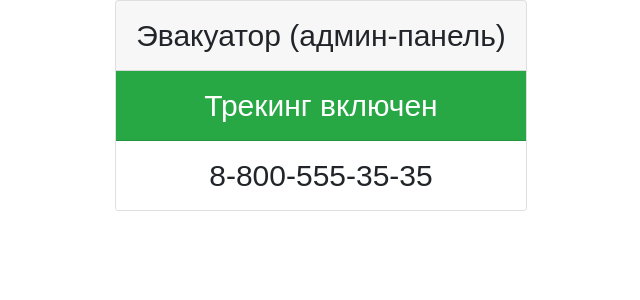
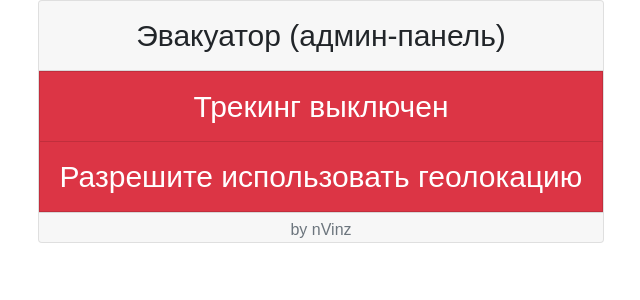
Before and after one commit to nVinz/tow-truck-react, a React (Create React App) app: page /admin in a window 1280 px wide. Shown: the top 300 px of the page, without its empty margins (319-959 px from the left). Built offline with nearby package versions, Linux system fonts and the light colour scheme; no server answers; a web font is replaced by a local one.

Commit message:
UI improvements

```diff
--- a/src/admin/Admin.js
+++ b/src/admin/Admin.js
@@ -40,11 +40,32 @@ class Admin extends React.Component {
 
             <ul className="list-group list-group-flush">
 
-              <li className="list-group-item text-white bg-success">
-                Трекинг включен
-              </li>
+              {navigator.geolocation ?
+                <div>
+                  <li className="list-group-item text-white bg-danger">
+                    Трекинг выключен
+                  </li>
+                  <li className="list-group-item text-white bg-danger">
+                    Разрешите использовать геолокацию
+                  </li>
+                </div>
+              :
+                <div>
+                  <li className="list-group-item text-white bg-success">
+                    Трекинг включен
+                  </li>
+                  <div className="d-flex justify-content-center">
+                    <div className="spinner-grow text-success m-1 p-1" role="status"><span className="sr-only">Tracking...</span></div>
+                  </div>
+                  <div className="d-flex justify-content-center">
+                    <button type="button" className="btn btn-secondary btn-lg btn-block mw-100" onClick={this.getCoords}>Обновить вручную</button>
+                  </div>
+                </div>
+              }
 
-              <li className="list-group-item">8-800-555-35-35</li>
+              <div className="card-footer text-muted" style={{'lineHeight': 0 + 'px'}}>
+                <font size="3">by <a className="text-muted" href="https://vk.com/shelepukhin">nVinz</a></font>
+              </div>
             </ul>
 
           </div>
--- a/src/data/cfg.json
+++ b/src/data/cfg.json
@@ -6,9 +6,9 @@
         "radius" : 3000,
         "fillOpacity" : 0.5,
         "color" : {
-            "fill" : "B2FF2C",
-            "fillAlpha" : "55",
-            "stroke" : "3CFF00",
+            "fill" : "62BC65",
+            "fillAlpha" : "35",
+            "stroke" : "62BC65",
             "strokeAlpha" : "99"
         }
     }
--- a/src/user/User.js
+++ b/src/user/User.js
@@ -37,11 +37,11 @@ class User extends React.Component {
       <div className="container d-flex mh-100 mw-100 justify-content-center">
         <div className="card h-100">
 
-          <div className="card-header">Эвакуатор</div>
+          <div className="card-header p-1">Эвакуатор</div>
 
           {this.state.latitude === 0 &&
-            <div class="d-flex justify-content-center">
-              <div class="spinner-grow text-secondary m-5 p-5" role="status"><span class="sr-only">Loading...</span></div>
+            <div className="d-flex justify-content-center">
+              <div className="spinner-grow text-secondary m-5 p-5" role="status"><span className="sr-only">Loading...</span></div>
             </div>
           }
 
@@ -51,11 +51,16 @@ class User extends React.Component {
                 <Map
                   defaultState={{ center: [this.state.latitude, this.state.longitude], zoom: cfg.map.zoom }}
                   width={ window.innerWidth }
-                  height={ window.innerHeight * 0.8 }
+                  height={ window.innerHeight * 0.85 }
                 >
                   <Placemark
+                      modules={['geoObject.addon.balloon']}
                       geometry={ [ this.state.latitude, this.state.longitude ] }
                       options={{ preset: 'islands#dotIcon', iconColor: 'green' }}
+                      properties={{
+                        iconCaption:
+                          'Сейчас находится здесь',
+                      }}
                   />
                   <Circle
                       options={{ fillColor: cfg.circle.color.fill + cfg.circle.color.fillAlpha,
@@ -67,16 +72,18 @@ class User extends React.Component {
                   <TrafficControl />
                   <ZoomControl />
                   <FullscreenControl />
-                  <GeolocationControl />
                 </Map>
               </YMaps>
             </div>
           }
 
-          <ul className="list-group list-group-flush">
-            <li className="list-group-item bg-light text-dark">8-800-555-35-35</li>
-          </ul>
+            <div className="card-body p-1">
+              0 (916) 000-00-00
+            </div>
 
+            <div className="card-footer text-muted" style={{'lineHeight': 0 + 'px'}}>
+              <font size="3">by <a className="text-muted" href="https://vk.com/shelepukhin">nVinz</a></font>
+            </div>
         </div>
 
       </div>
```
